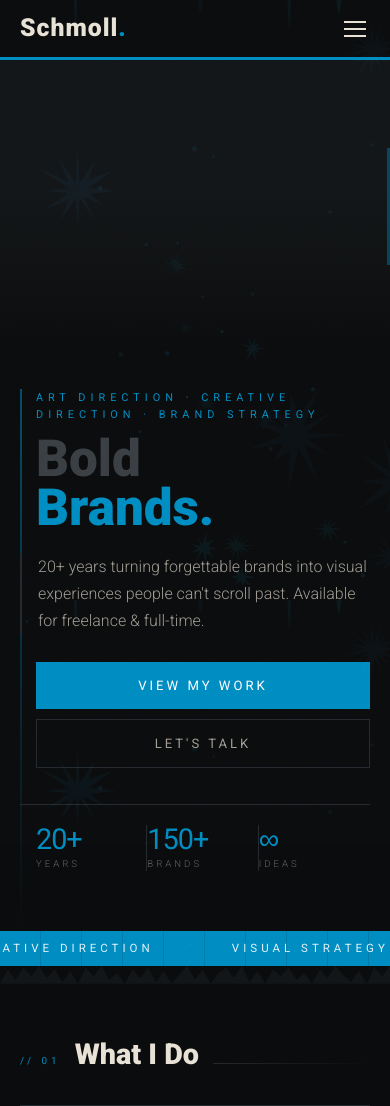
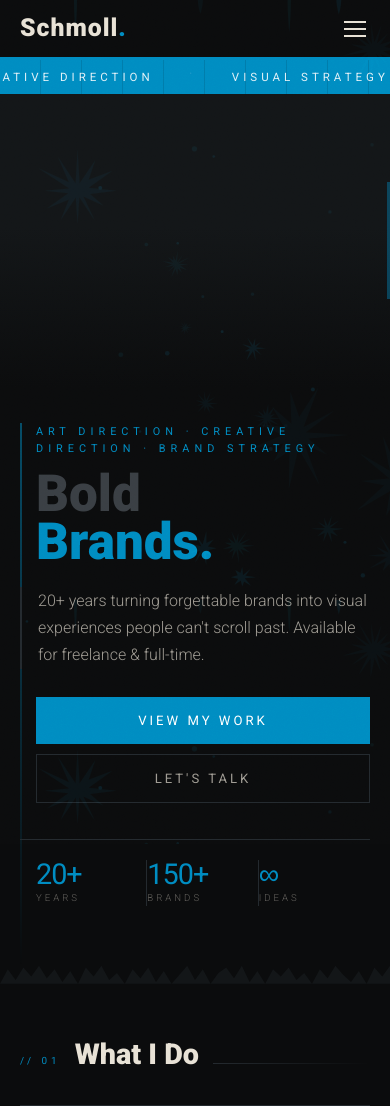
Before and after one commit to kevinschmoll-sys/schmollcreative, a WordPress theme: template schmoll-creative/front-page.php in a window 390 px wide. Shown: the top 1106 px of the page. Run offline with PHP 8.4 and a stand-in for WordPress, Linux system fonts and the light colour scheme; the site name, menu and one post (Sample post) are stand-ins, and other content is empty.

Commit message:
Move ticker above hero (zombie pointing finger graphic)
Swap template-part order in front-page.php so the marquee renders
before the hero section. Transfer the fixed-nav clearance offset
(60px mobile / 66px desktop) from .hero padding-top to
.marquee-wrap margin-top so the ticker sits flush under the nav
bar and the zombie graphic appears immediately below it.

https://claude.ai/code/session_01XDMgMnev36YM9qsdoYZzuU

```diff
--- a/schmoll-creative/assets/css/main.css
+++ b/schmoll-creative/assets/css/main.css
@@ -187,7 +187,6 @@ body::before {
    HERO
    ============================================= */
 .hero {
-  padding-top: 60px;
   min-height: 100svh;
   display: flex;
   flex-direction: column;
@@ -384,6 +383,7 @@ body::before {
   overflow: hidden;
   padding: 8px 0;
   position: relative;
+  margin-top: 60px; /* clear fixed nav (mobile) */
 }
 .marquee-wrap::before,
 .marquee-wrap::after {
@@ -919,8 +919,11 @@ footer {
     color: #fff;
   }
 
+  /* Clear taller desktop nav */
+  .marquee-wrap { margin-top: 66px; }
+
   /* Hero side-by-side */
-  .hero { padding-top: 66px; flex-direction: row; min-height: 100svh; }
+  .hero { flex-direction: row; min-height: 100svh; }
   .hero-art {
     width: 50%;
     aspect-ratio: unset;
--- a/schmoll-creative/front-page.php
+++ b/schmoll-creative/front-page.php
@@ -17,9 +17,9 @@
 get_header();
 ?>
 
+<?php get_template_part( 'template-parts/marquee' ); ?>
+
 <?php get_template_part( 'template-parts/hero' ); ?>
-
-<?php get_template_part( 'template-parts/marquee' ); ?>
 
 <div class="tear dark"></div>
 
```
